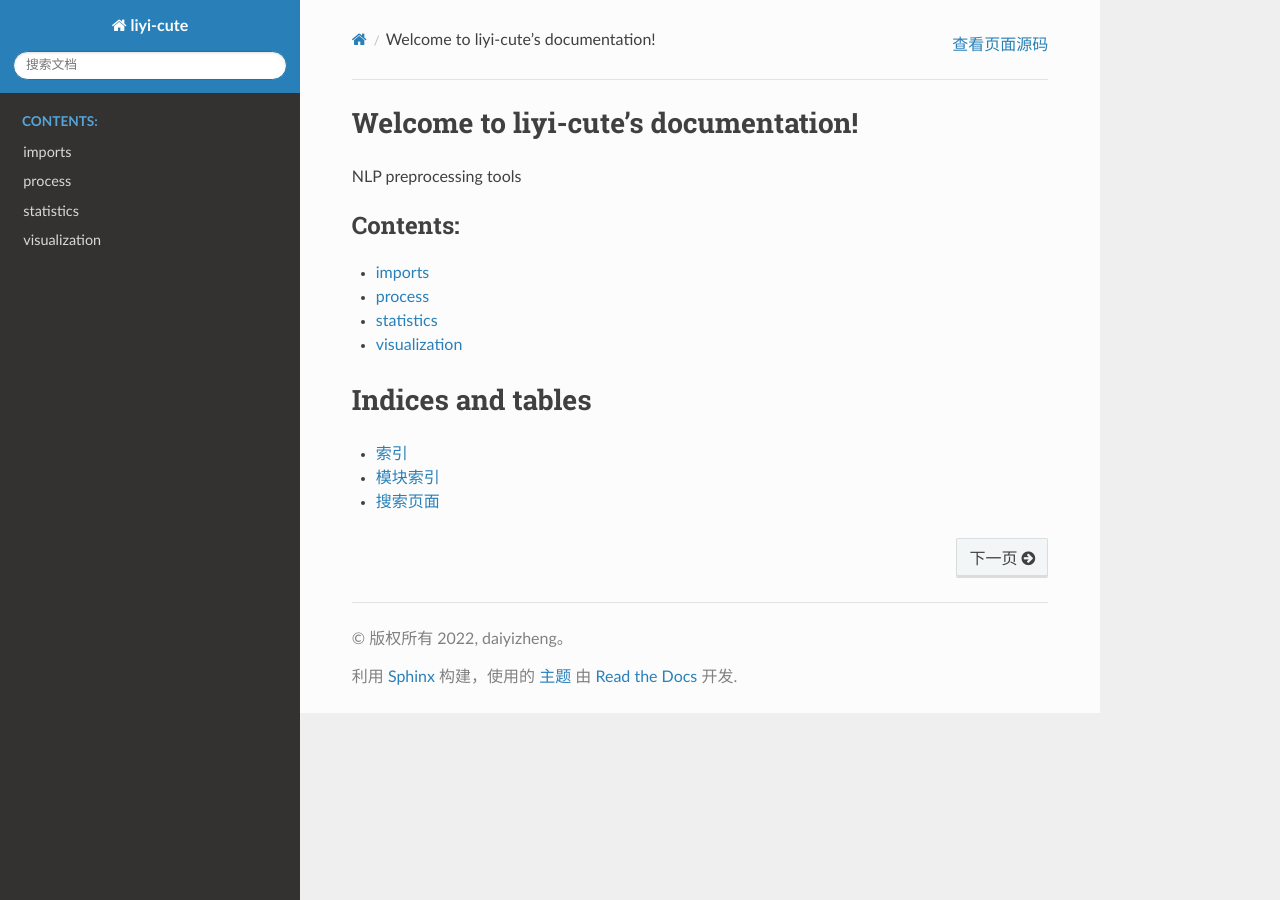
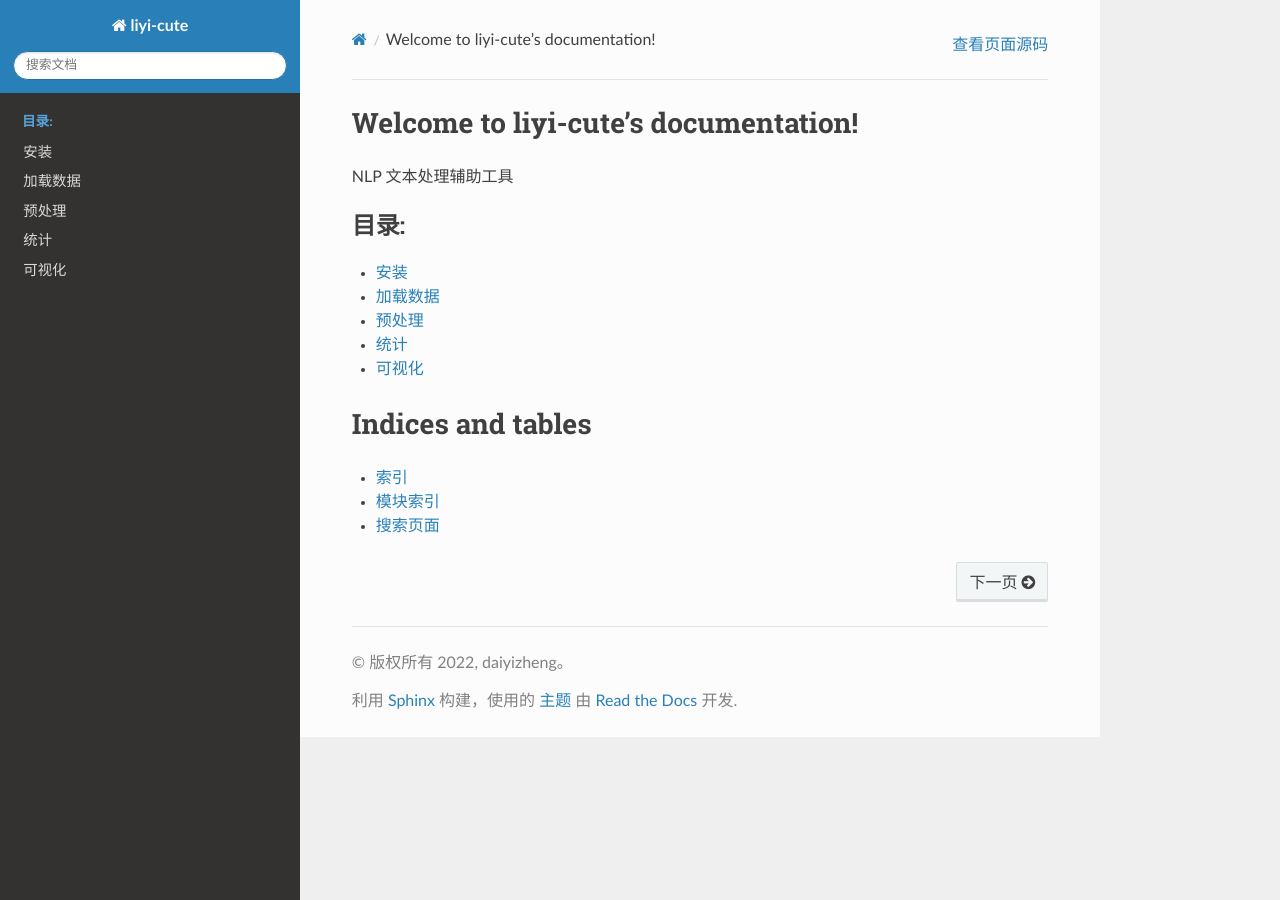
Before and after one commit to daiyizheng/liyi-cute, a Sphinx documentation site: the page built from docs/source/index.rst, in a window 1280 px wide. Built offline with Sphinx 7.4.7 and the Read the Docs theme 2.0.0, drawn with Linux system fonts in a browser that asks for light colours.

Commit message:
修改文档说明

```diff
--- a/docs/source/index.rst
+++ b/docs/source/index.rst
@@ -7,16 +7,17 @@
 Welcome to liyi-cute's documentation!
 =====================================
 
-NLP preprocessing tools
+NLP 文本处理辅助工具
 
 .. toctree::
    :maxdepth: 1
-   :caption: Contents:
+   :caption: 目录:
 
-   imports
-   process
-   statistics
-   visualization
+   安装
+   加载数据
+   预处理
+   统计
+   可视化
 
 
 
--- a/docs/source/visualization.md
+++ /dev/null
@@ -1 +0,0 @@
-# visualization
--- /dev/null
+++ b/docs/source/可视化.md
@@ -0,0 +1 @@
+# 可视化
--- a/docs/source/statistics.md
+++ b/docs/source/统计.md
@@ -1,4 +1,4 @@
-# statistics
+# 统计
 ## entity type
 
 ## relation type
--- a/docs/source/process.md
+++ b/docs/source/预处理.md
@@ -1,4 +1,4 @@
-# process
+# 预处理
 ## pre-processing
 
 ## post-processing
```
Also changed, not shown: docs/source/imports.md (deleted, +0 -8 lines), docs/source/加载数据.md (added, +17 -0 lines), docs/source/安装.md (added, +12 -0 lines).
